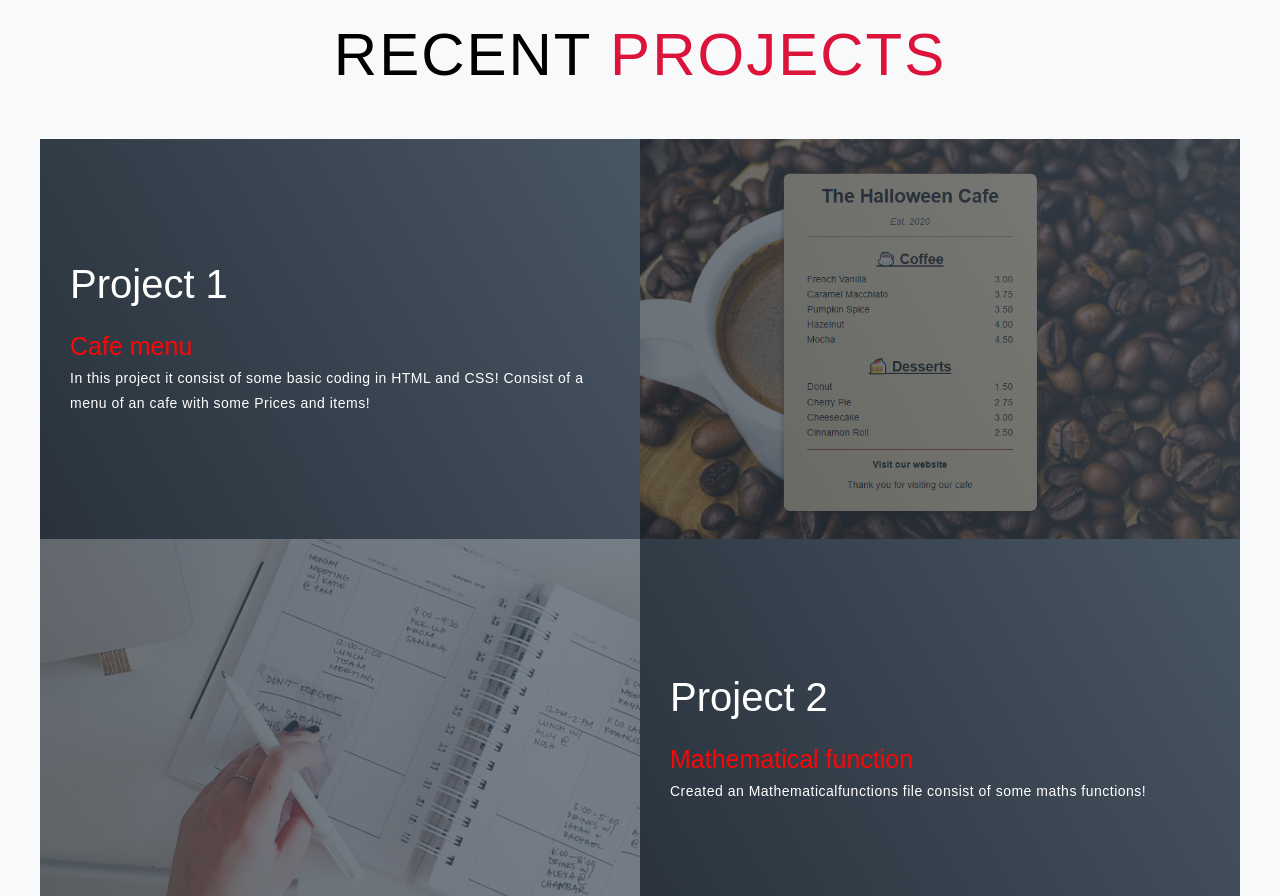
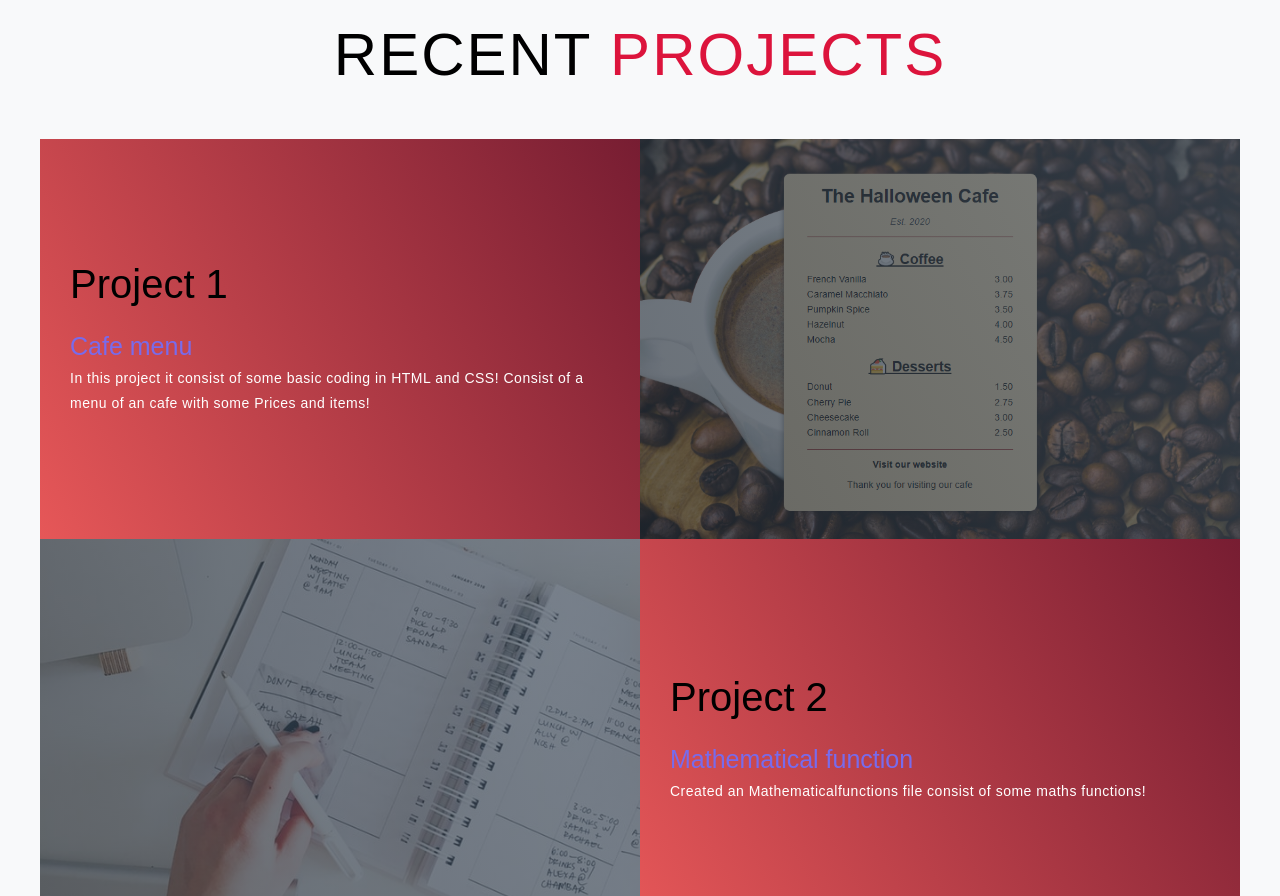
Before and after one commit to vilashkachare/portfolio, a plain HTML site: page index.html in a window 1280 px wide. Shown: the part 1720-2616 px from the top of the page. Drawn offline with Linux system fonts and the light colour scheme.

Commit message:
fourth commit

```diff
--- a/index.html
+++ b/index.html
@@ -511,8 +511,8 @@
       align-items: flex-start;
       justify-content: center;
       flex-direction: column;
-      background-image: linear-gradient(60deg, #29323c 0%, #485563 100%);
-      color: white;
+      background-image: linear-gradient(60deg, #E65758 0%, #771D32 100%);
+      color: rgb(0, 0, 0);
     }
 
     #projects .project-info h1 {
@@ -584,7 +584,7 @@
         display: block;
         margin-top: 15px;
         font-size: 25px;
-        color: rgb(255, 6, 6);
+        color: rgb(120, 107, 236);
         text-decoration: none;
       }
 
```
